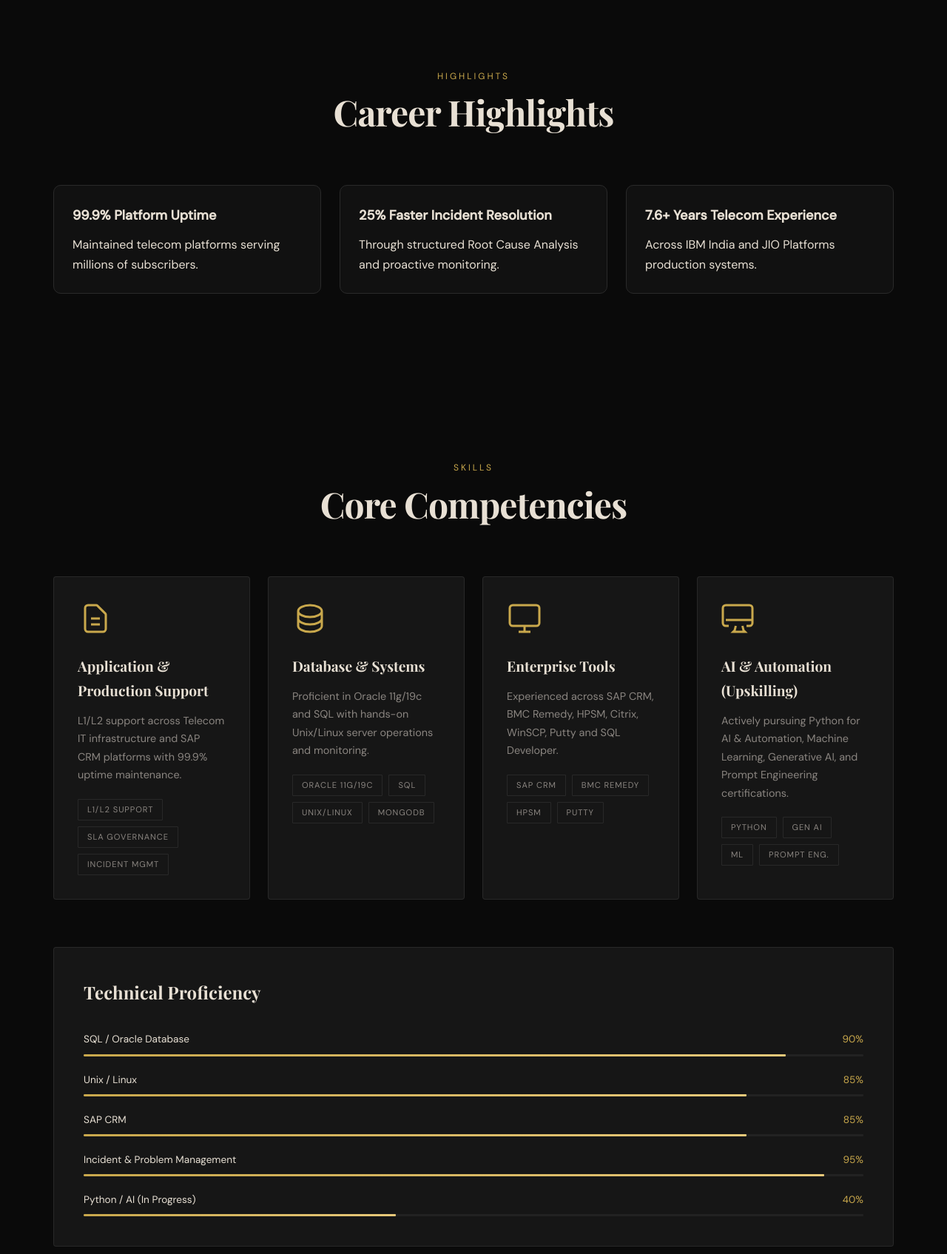
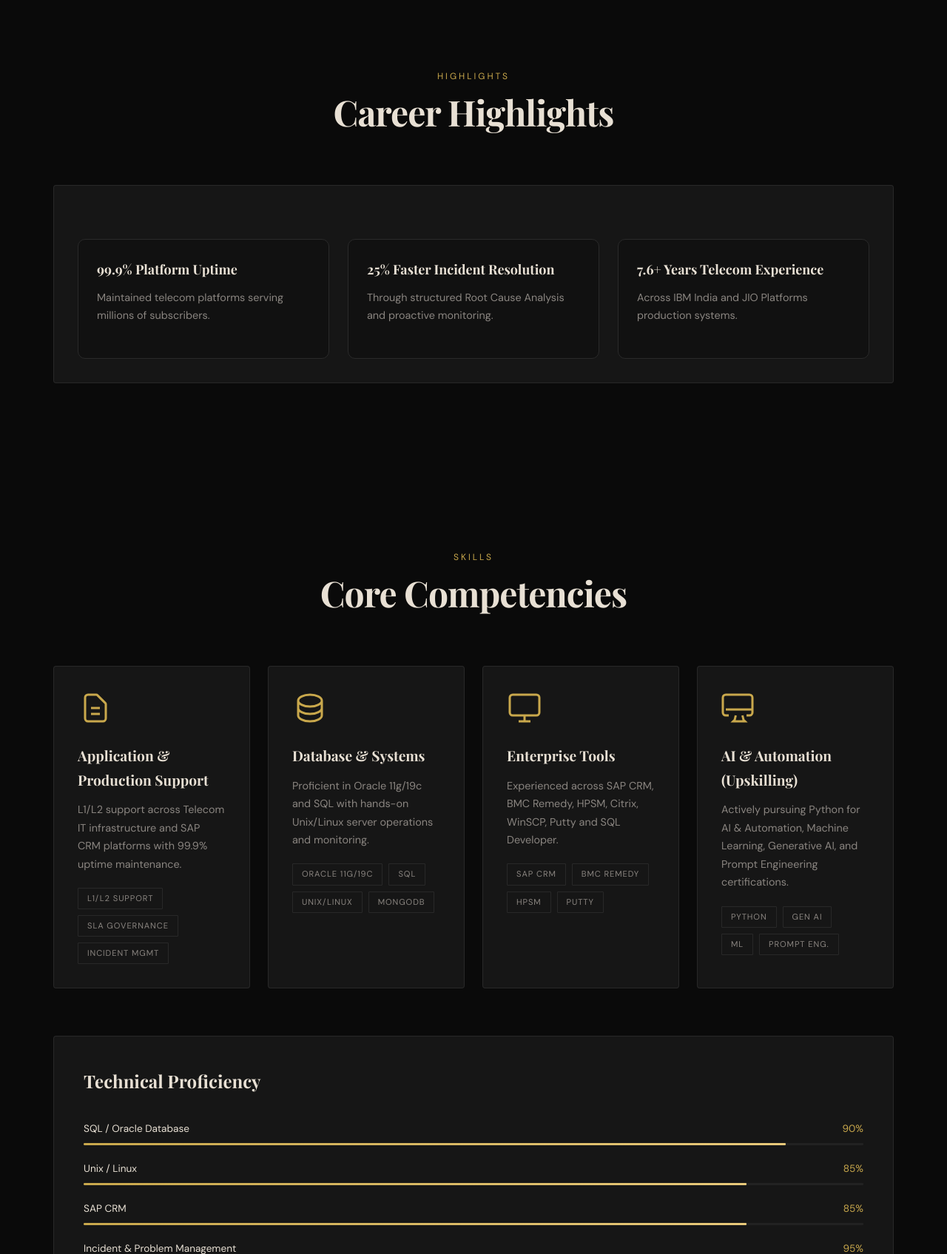
Before and after one commit to chavananand33/my-project, a Flask app: page / in a window 1280 px wide. Shown: the part 1841-3536 px from the top of the page at 74% size. Run offline with Flask 3, Linux system fonts and the light colour scheme; data comes from the database, SQL or seed files in the repository; some web fonts are replaced.

Commit message:
HTML Fix2

```diff
--- a/templates/index.html
+++ b/templates/index.html
@@ -186,7 +186,7 @@
       <span class="section-label">Highlights</span>
       <h2 class="section-title">Career Highlights</h2>
     </div>
-
+<div class="skill-card reveal" data-delay="0">
     <div class="highlights-grid">
 
       <div class="highlight-card">
@@ -205,7 +205,7 @@
       </div>
 
     </div>
-
+</div>
   </div>
 </section>
 
```
